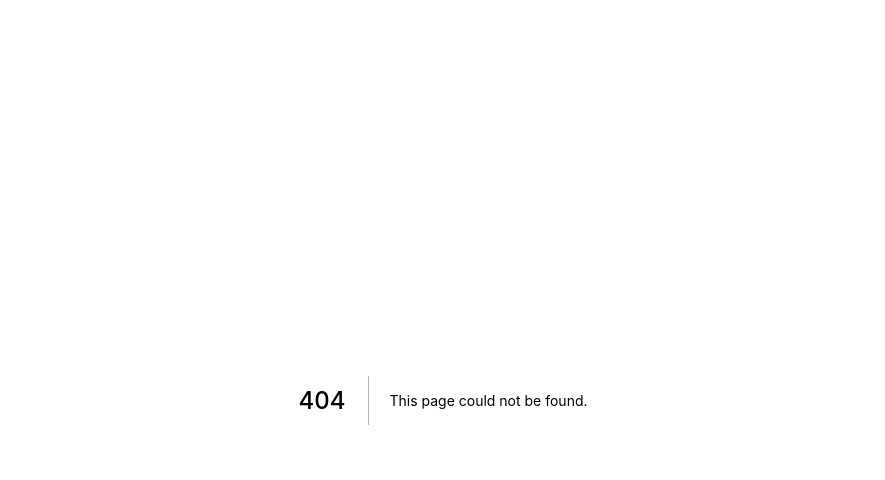
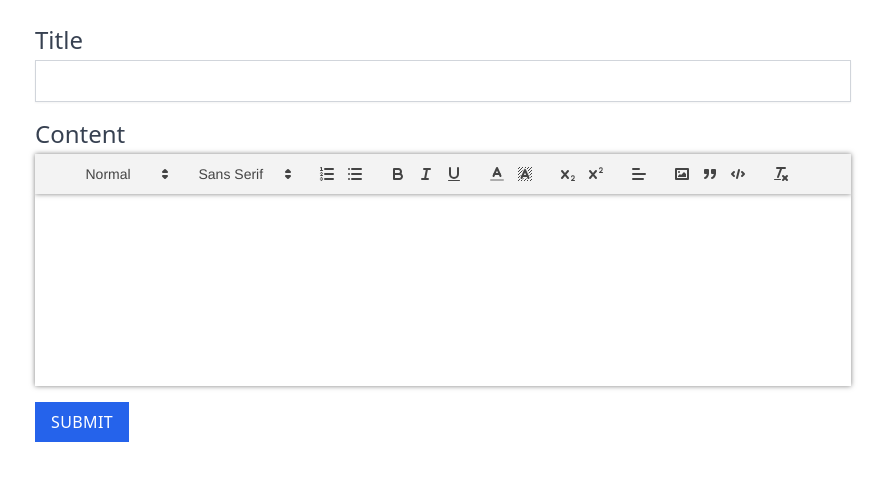
Before and after one commit to santanarscs/next-rich-text-example, a Next.js app: page /quill in a window 1280 px wide. Before the commit this address had no page. Shown: the top 480 px of the page, without its empty margins (197-1082 px from the left). Built offline with nearby package versions, Linux system fonts and the light colour scheme.

Commit message:
add quill js editor

```diff
--- /dev/null
+++ b/components/QuillTextEditor.jsx
@@ -0,0 +1,30 @@
+import { useCallback, useState } from 'react'
+import dynamic from 'next/dynamic'
+const ReactQuill = dynamic(() => import("react-quill"), { ssr: false });
+import 'quill/dist/quill.snow.css'
+
+
+const MODULES  = {
+  toolbar: [
+    [{ header: [1, 2, 3, 4, 5, 6, false] }],
+    [{ font: [] }],
+    [{ list: "ordered" }, { list: "bullet" }],
+    ["bold", "italic", "underline"],
+    [{ color: [] }, { background: [] }],
+    [{ script: "sub" }, { script: "super" }],
+    [{ align: [] }],
+    ["image", "blockquote", "code-block"],
+    ["clean"],
+  ]
+}
+
+export default function QuillTextEditor() {
+  const [value, setValue] = useState('')
+  return (
+    <ReactQuill
+      theme="snow"
+      modules={MODULES}
+      value={value}
+      onChange={setValue} />
+  )
+}
--- a/package.json
+++ b/package.json
@@ -12,9 +12,11 @@
     "draft-js": "0.10.2",
     "draft-js-table-plugin": "^1.0.4",
     "next": "11.1.0",
+    "quill": "^1.3.7",
     "react": "17.0.2",
     "react-dom": "17.0.2",
-    "react-draft-wysiwyg": "^1.14.7"
+    "react-draft-wysiwyg": "^1.14.7",
+    "react-quill": "^2.0.0-beta.4"
   },
   "devDependencies": {
     "autoprefixer": "^10.3.1",
--- /dev/null
+++ b/pages/quill.js
@@ -0,0 +1,21 @@
+import QuillTextEditor from '../components/QuillTextEditor'
+export default function Quill() {
+  return (
+    <div className="min-h-screen flex justify-center">
+      <form className="mt-6">
+        <div className="flex flex-col mb-4">
+          <label htmlFor="" className="text-2xl text-gray-700 mb-1">Title</label>
+          <input type="text" className="px-4 py-2 border border-gray-300 shadow-sm "/>
+        </div>
+        <div className="flex flex-col mb-4">
+          <label htmlFor="" className="text-2xl text-gray-700 mb-1">Content</label>
+          <QuillTextEditor  />
+        </div>
+        <button className="px-4 py-2 bg-blue-600 text-white uppercase tracking-wide hover:bg-blue-500 transition-colors">submit</button>
+      </form>
+      {/* <div className="flex flex-col mt-6">
+        <h1 className="text-2xl mb-2 text-gray-700">Content of note</h1>
+      </div> */}
+    </div>
+  )
+}
--- a/styles/globals.css
+++ b/styles/globals.css
@@ -2,12 +2,54 @@
 @tailwind components;
 @tailwind utilities;
 
-@layer components {
 
-  .wrapper-class {
-    @apply bg-gray-300
+.quill .ql-editor {
+  width: 8.5in;
+  min-height: 140px;
+  height: 140px;
+  padding: 1in;
+  box-shadow: 0 0 5px 0 rgba(0, 0, 0, .5);
+  background-color: white;
+  overflow-y: scroll
+}
+
+.quill .ql-container.ql-snow {
+  width: 100%;
+  border: none;
+  display: flex;
+  justify-content: center;
+}
+
+.quill .ql-toolbar.ql-snow {
+  display: flex;
+  justify-content: center;
+  position: sticky;
+  top: 0;
+  z-index: 1;
+  background-color: #F3F3F3;
+  border: none;
+  box-shadow: 0 0 5px 0 rgba(0, 0, 0, .5);
+}
+
+@page {
+  margin: 1in;
+}
+
+@media print {
+  body {
+    background: none;
   }
-  .editor-class {
-    @apply overflow-auto h-96 !important
+
+  .quill .ql-editor {
+    width: 6.5in;
+    height: 9in;
+    padding: 0;
+    margin: 0;
+    box-shadow: none;
+    align-self: flex-start;
+  }
+
+  .quill .ql-toolbar.ql-snow {
+    display: none;
   }
 }
```
Also changed, not shown: 1 other file (tests, documents, lock files or other folders).
